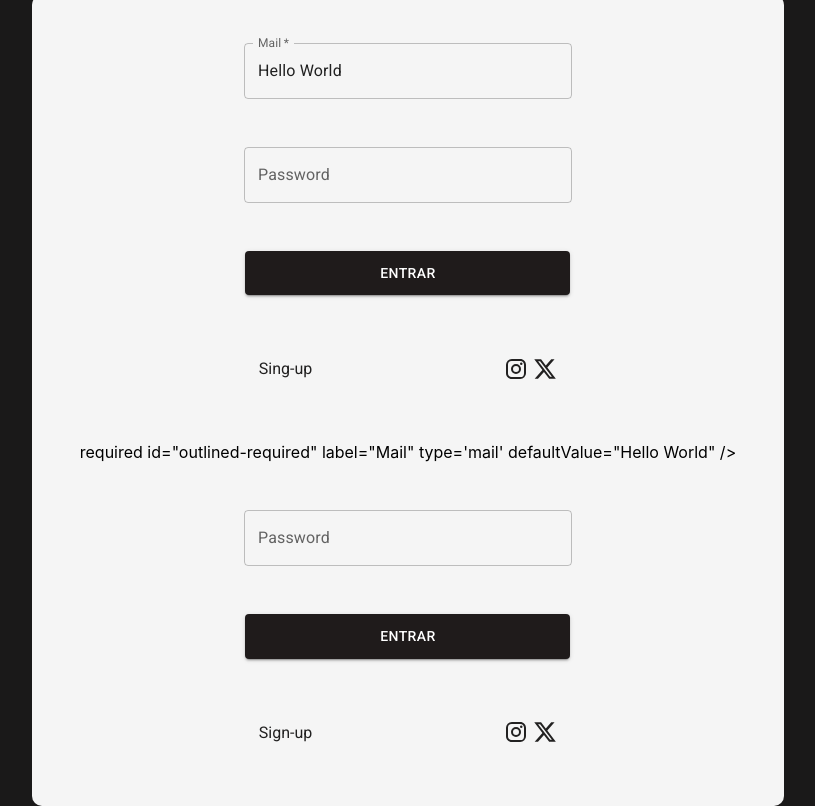
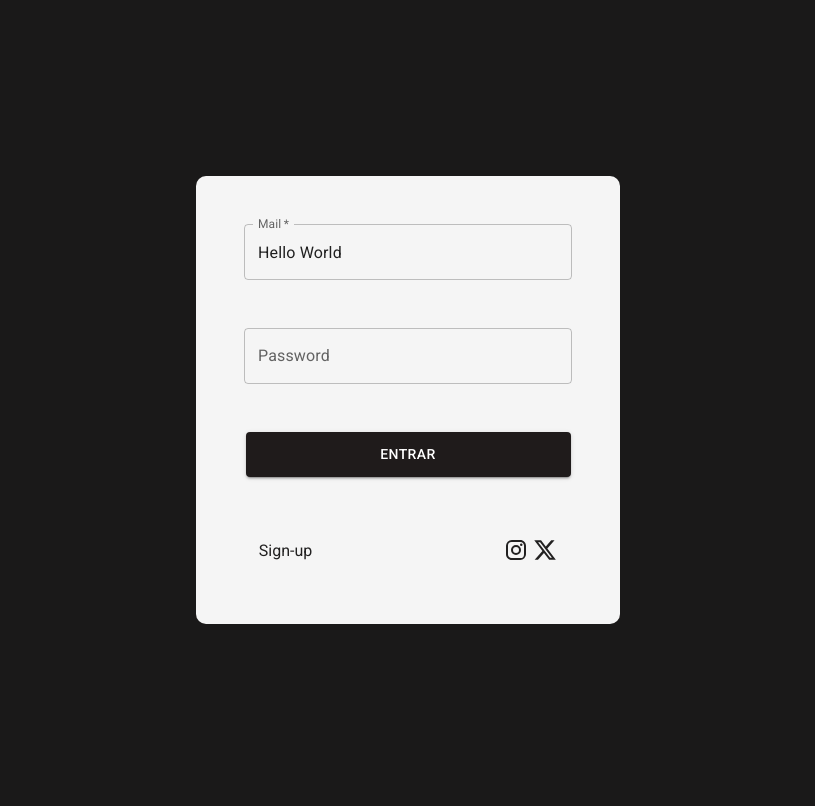
Before and after one commit to caiquedevjs/chat-app-nest-react, a React (Create React App) app in the folder client/: page /home in a window 1280 px wide. Shown: the whole page, without its empty margins (232-1047 px from the left). Built offline with nearby package versions, Linux system fonts and the light colour scheme; no server answers.

Commit message:
🔨 refector: home component refectore.

```diff
--- a/client/src/components/home.js
+++ b/client/src/components/home.js
@@ -25,29 +25,8 @@ const Home = ()=>{
                         type='mail'
                         defaultValue="Hello World"
                         />
-                        <TextField
-                        id="outlined-password-input"
-                        label="Password"
-                        type="password"
-                        autoComplete="current-password"
-                        />
-                        <div className='btn-container'>
-                            <Button color="secondary" variant='contained' id='btn-login' onClick={handleNavegationUser}>Entrar</Button>
-                        </div>
-                        <div className='sing-in-container'>
-                            <p className='sing-up-text'>Sing-up</p>
-                            <div className='icons-container'>
-                            <InstagramIcon id='icons-instagram'/>
-                            <XIcon id='icons-x'/>
-                            </div>
-                        </div>
 
-                    required
-                    id="outlined-required"
-                    label="Mail"
-                    type='mail'
-                    defaultValue="Hello World"
-                /{'>'}
+
                 <TextField
                     id="outlined-password-input"
                     label="Password"
```
